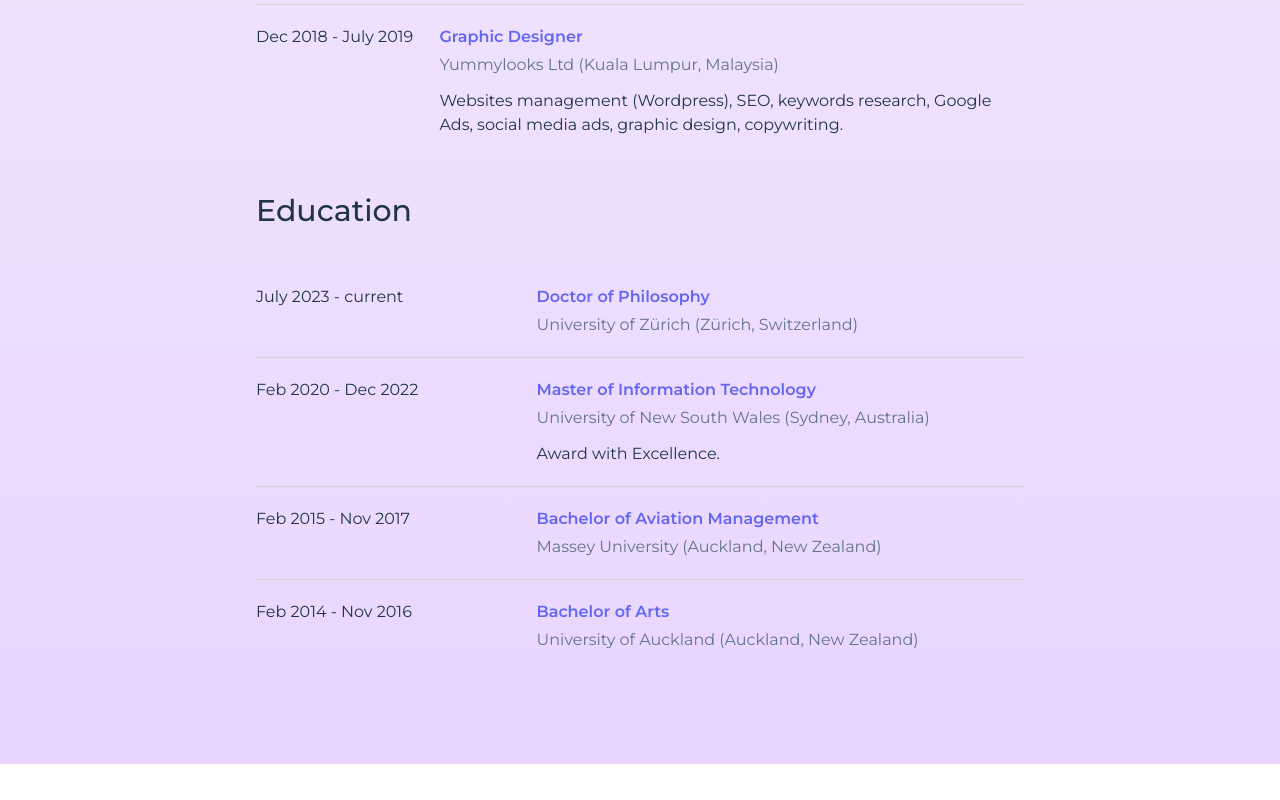
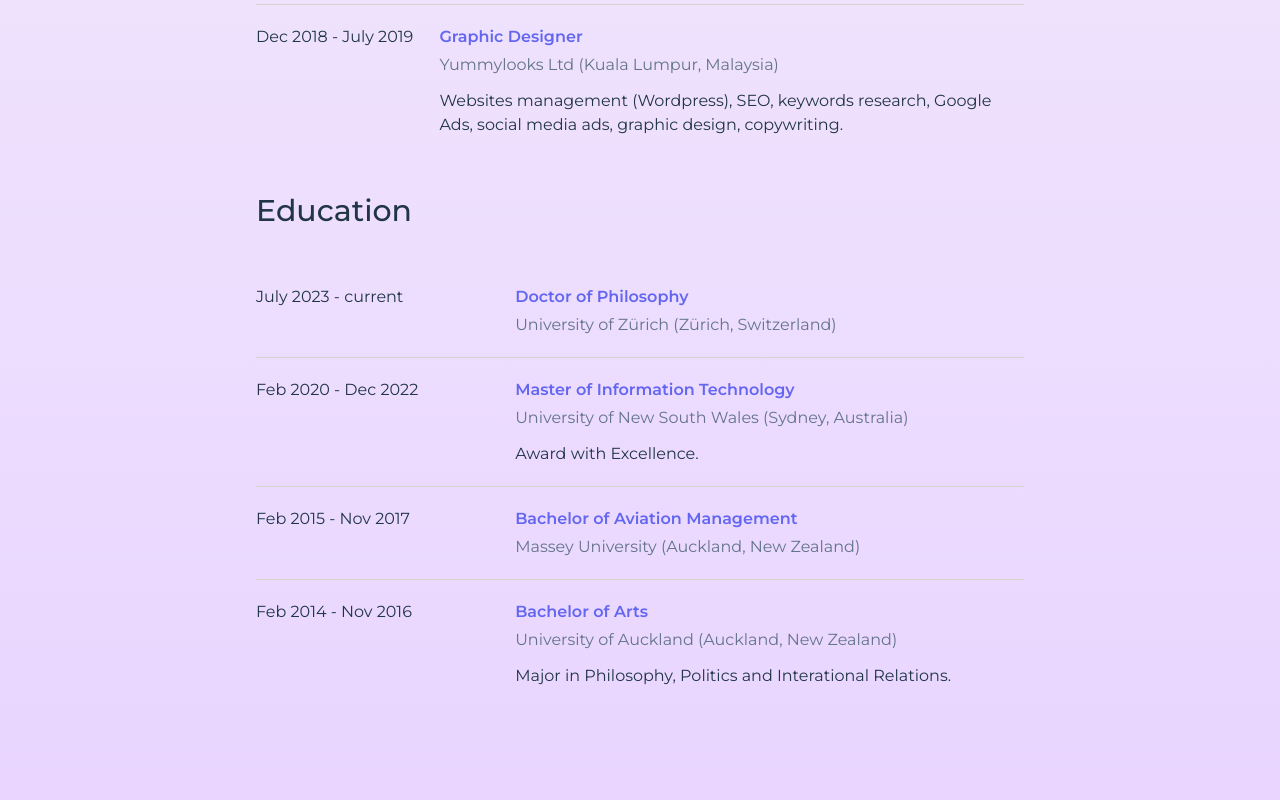
Before and after one commit to schummd/schummd.github.io, a React (Vite) app: page /#/experience in a window 1280 px wide. Shown: the part 1476-2276 px from the top of the page. Before the commit the page ends 2240 px from the top, so only its background shows below. Built offline with nearby package versions, Linux system fonts and the light colour scheme.

Commit message:
added majors

```diff
--- a/src/pages/Experience.jsx
+++ b/src/pages/Experience.jsx
@@ -157,6 +157,9 @@ export default function Experience() {
             <div class="grid col-span-2 md:col-span-1 gap-1">
               <div><h2 class="font-semibold text-indigo-500">Bachelor of Arts</h2></div>
               <div class="text-slate-500">University of Auckland (Auckland, New Zealand)</div>
+              <div class="mt-2">
+                Major in Philosophy, Politics and Interational Relations.
+              </div>
             </div>
           </div>
           <div class="hidden col-span-2 border-b border-stone-300 my-4"/>
```
